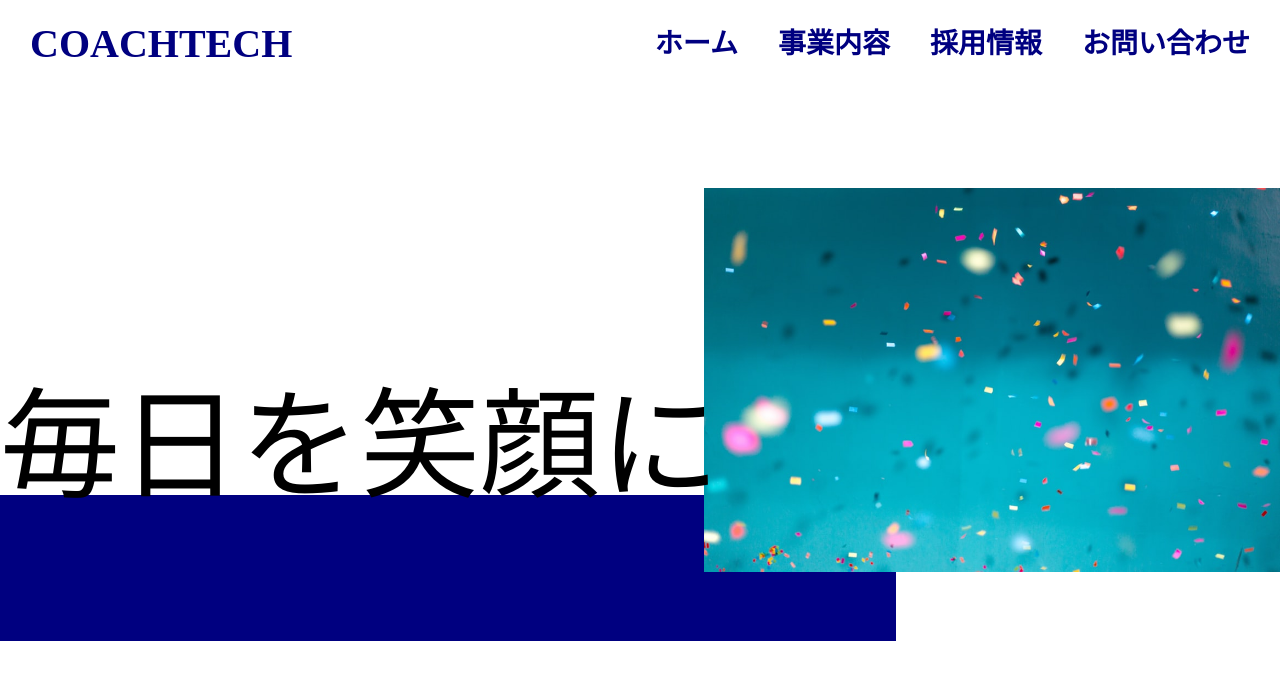
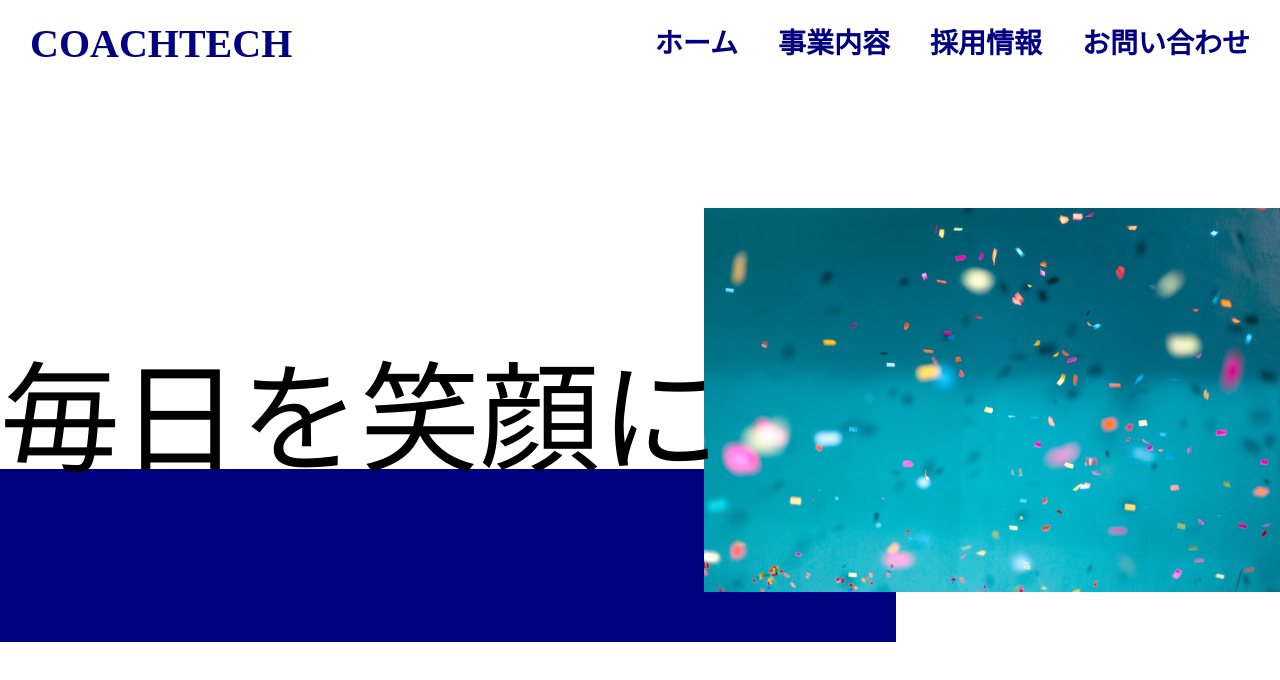
Before and after one commit to Otsumu/20240210_Tsumu_css, a plain HTML site: page css-test/index.html in a window 1280 px wide. Drawn offline with Linux system fonts and the light colour scheme; files that its build step writes are made by us from their sources.

Commit message:
修正反映

```diff
--- a/css-test/css/style.css
+++ b/css-test/css/style.css
@@ -30,7 +30,7 @@
 }
 
 .firstview {
-    margin: 100px 0 0 auto;
+    margin: 120px 0 0 auto;
     width: 45%;
     height: 30%;
     z-index: 10;
@@ -39,22 +39,22 @@
 
 .title {
     position: absolute;
-    top: 52%;
+    top: 40%;
     font-size: 120px;
-    font-weight:200;
+    font-weight: 100;
 }
 
 .rectangle {
     position: absolute;
-    top: 80%;
+    top: 68%;
     background-color: navy;
     width: 70%;
-    height: 38%;
+    height: 45%;
     z-index: -10;
 
 }
 
-@media screen and (max-width: 1500px)  {
+@media screen and (max-width: 1000px), screen and (max-width: 1500px)  {
     body {
         width: 100%;
     }
```
